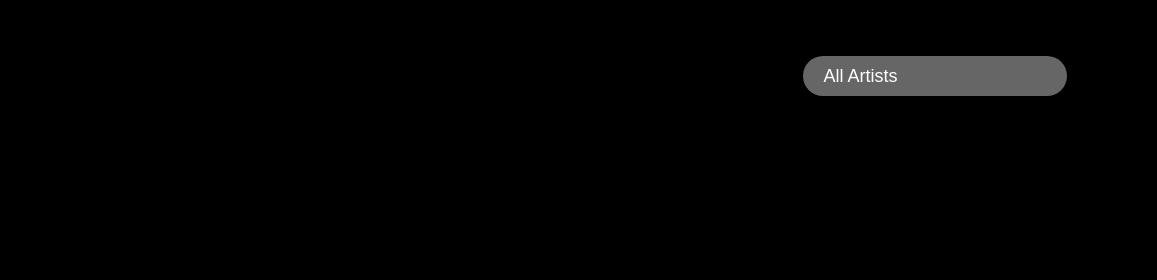
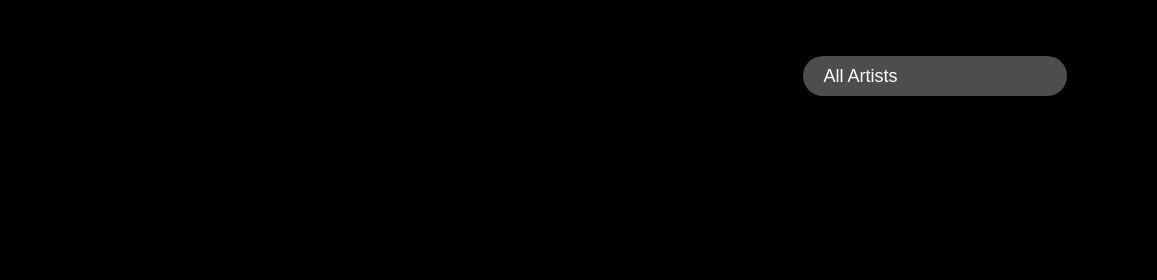
Before and after one commit to oBapt/gatsby-stonesthrow, a Gatsby site: page / in a window 1280 px wide. In both pictures the pointer is over the element 1058 px from the left and 76 px from the top of the page. Shown: the top 280 px of the page, 123-1280 px from the left. Built offline with nearby package versions, Linux system fonts and the light colour scheme; Gatsby itself is replaced by a stand-in of ours.

Commit message:
Select background hover

```diff
--- a/src/components/layout.css
+++ b/src/components/layout.css
@@ -64,7 +64,7 @@ select {
 }
 
 select:hover {
-  background-color: rgba(255, 255, 255, 0.4);
+  background-color: rgba(255, 255, 255, 0.3);
   color: rgba(255, 255, 255, 1);
 }
 
```
